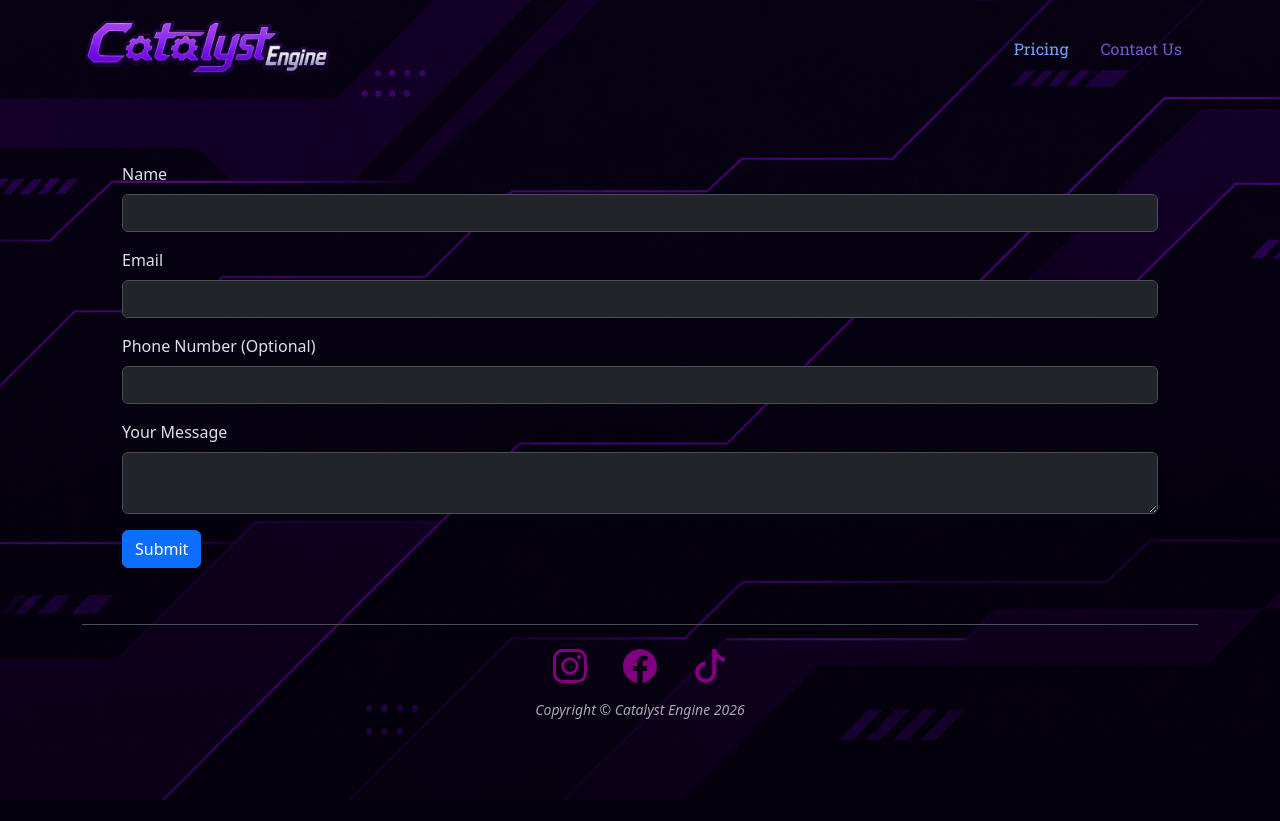
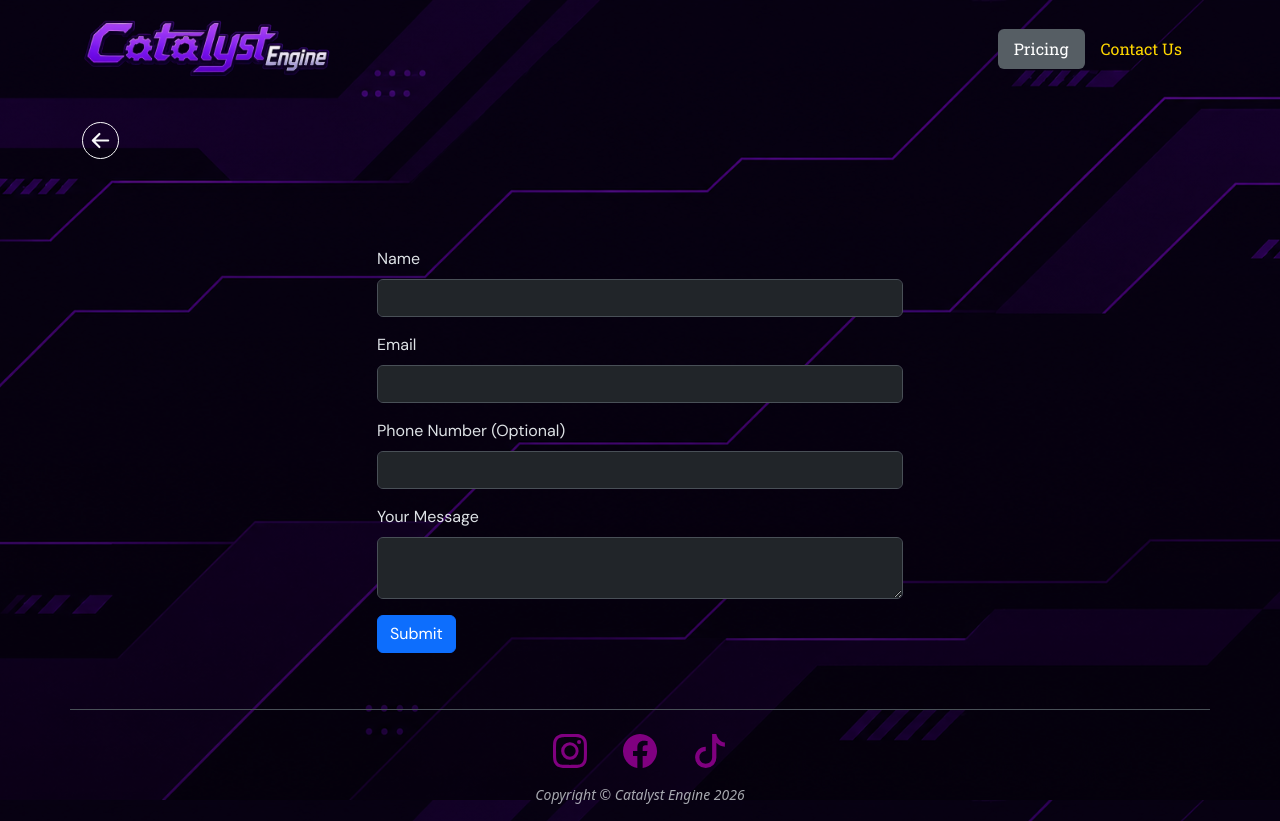
Before and after one commit to Hamzahvec/Catalyst-Engine, a Flask app: page /contact in a window 1280 px wide. Before the commit the page ends 800 px from the top, so only its background shows below. Run offline with Flask 3, Linux system fonts and the light colour scheme; some libraries are stand-ins or nearby versions.

Commit message:
Add the "Go Back" button and stylize the links

```diff
--- a/main.py
+++ b/main.py
@@ -37,7 +37,7 @@ def contact_page():
         clean_message = BeautifulSoup(form.message.data, "html.parser").get_text()
         webhook_url = "https://discordapp.com/api/webhooks/1514237780757053500/lpaQIwMxLGMYp78z9dGoKI58_1l9-Gi8cIaj4ThkSLHtSUOlsHMvlH8TsWxA3EZ0CCoS"
         payload = {
-            "content": f"🚀 **New Lead!**\n**Name:** {form.name.data}\n**Email:** {form.email.data}\n**Message:** {clean_message}"
+            "content": f"🚀 **New Lead!**\n**Name:** {form.name.data}\n**Email:** {form.email.data}\n**Phone Number: {form.phone_no.data}**\n**Message:** {clean_message}"
         }
         requests.post(webhook_url, json=payload)
     return render_template("contact.html", form=form)
--- a/static/style.css
+++ b/static/style.css
@@ -67,3 +67,7 @@ p, .text {
     /* Optional bonus: Lifts the card up slightly by 4 pixels on hover */
     transform: translateY(-4px);
 }
+
+.form-control {
+    font-family: 'Roboto Slab', sans-serif !important;
+}
--- a/templates/contact.html
+++ b/templates/contact.html
@@ -3,13 +3,18 @@
 <body data-bs-theme="dark" class="hero-section container" style="height: 100vh;">
 <div class="row">
     <div>
-        <div class="mx-4 my-4 py-3 px-3">
+        <a href="{{ url_for('home') }}" class="btn btn-outline-light rounded-circle mb-5 p-0">
+            <svg xmlns="http://www.w3.org/2000/svg" width="35" height="35" fill="currentColor" class="bi bi-arrow-left-short" viewBox="0 0 16 16">
+                <path fill-rule="evenodd" d="M12 8a.5.5 0 0 1-.5.5H5.707l2.147 2.146a.5.5 0 0 1-.708.708l-3-3a.5.5 0 0 1 0-.708l3-3a.5.5 0 1 1 .708.708L5.707 7.5H11.5a.5.5 0 0 1 .5.5"/>
+            </svg>
+        </a>
+        <div class="mx-auto my-4 py-3 px-3 col-md-6 heading2">
             {{render_form(form)}}
 
             {{ ckeditor.load() }}
             {{ ckeditor.config(name='body') }}
         </div>
     </div>
+    {% include 'footer.html' %}
 </div>
-{% include 'footer.html' %}
 </body>
--- a/templates/header.html
+++ b/templates/header.html
@@ -21,8 +21,8 @@
             <img class="d-block" src="static/heading.png" alt="" width="250" height="60">
         </a></div>
         <ul class="nav col-12 col-md-auto mb-2 mb-md-0">
-            <li class="nav-item"><a class="nav-link active text" href="{{ url_for('pricing_plans') }}" style="{% if request.endpoint == 'pricing_plans' %}color: slateblue;{% endif %}">Pricing</a></li>
-            <li class="nav-item"><a class="nav-link active text" href="{{ url_for('contact_page') }}" aria-disabled="true" style="{% if request.endpoint == 'contact_page' %}color: slateblue;{% endif %}">Contact Us</a></li>
+            <li class="nav-item"><a class="nav-link active text btn btn-secondary" href="{{ url_for('pricing_plans') }}" style="{% if request.endpoint == 'pricing_plans' %}color: gold;{% endif %}">Pricing</a></li>
+            <li class="nav-item"><a class="nav-link active text" href="{{ url_for('contact_page') }}" aria-disabled="true" style="{% if request.endpoint == 'contact_page' %}color: gold;{% endif %}">Contact Us</a></li>
         </ul>
 
 </header>
--- a/templates/pricing.html
+++ b/templates/pricing.html
@@ -5,6 +5,11 @@
     <path d="M13.854 3.646a.5.5 0 0 1 0 .708l-7 7a.5.5 0 0 1-.708 0l-3.5-3.5a.5.5 0 1 1 .708-.708L6.5 10.293l6.646-6.647a.5.5 0 0 1 .708 0z"/>
   </symbol>
 </svg>
+<a href="{{ url_for('home') }}" class="btn btn-outline-light rounded-circle mb-5 p-0 ms-5">
+            <svg xmlns="http://www.w3.org/2000/svg" width="35" height="35" fill="currentColor" class="bi bi-arrow-left-short" viewBox="0 0 16 16">
+                <path fill-rule="evenodd" d="M12 8a.5.5 0 0 1-.5.5H5.707l2.147 2.146a.5.5 0 0 1-.708.708l-3-3a.5.5 0 0 1 0-.708l3-3a.5.5 0 1 1 .708.708L5.707 7.5H11.5a.5.5 0 0 1 .5.5"/>
+            </svg>
+</a>
 <div class="px-4 py-5 my-5 text-center">
 <!--    <img class="d-block mx-auto mb-4" src="static/logo.png" alt="" width="120" height="112">-->
     <div class="container py-3">
```
